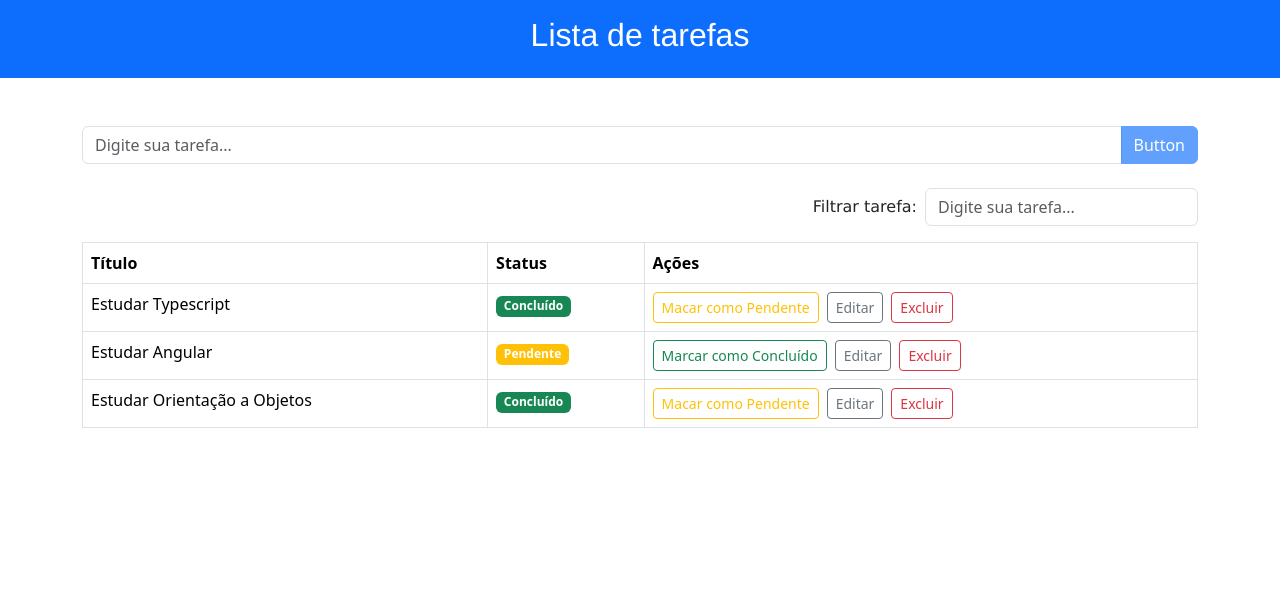
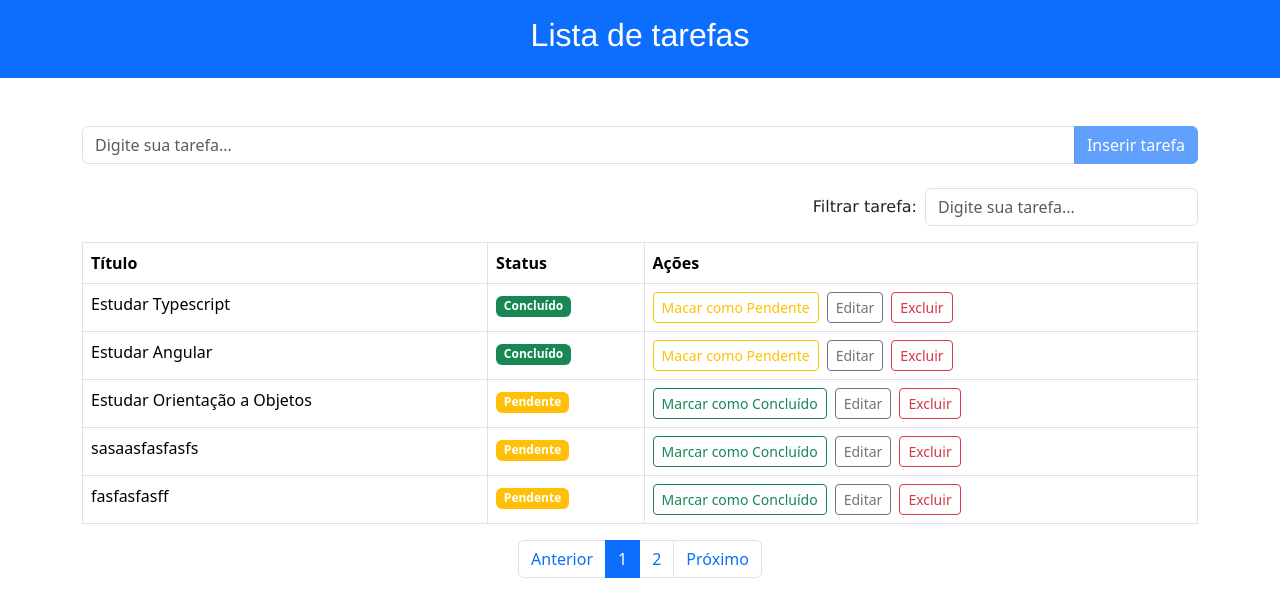
Before and after one commit to Renatonapoli/gerenciador-de-tarefas, an Angular app: page / in a window 1280 px wide. Shown: the top 616 px of the page. Built offline with nearby package versions, Linux system fonts and the light colour scheme; data requests are answered from the project's data file.

Commit message:
Paginacao das tarefas

```diff
--- a/db.json
+++ b/db.json
@@ -8,12 +8,42 @@
     {
       "id": "da3e",
       "titulo": "Estudar Angular",
-      "completo": false
+      "completo": true
     },
     {
       "id": "ce76",
       "titulo": "Estudar Orientação a Objetos",
-      "completo": true
+      "completo": false
+    },
+    {
+      "id": "17b1",
+      "titulo": "sasaasfasfasfs",
+      "completo": false
+    },
+    {
+      "id": "984a",
+      "titulo": "fasfasfasff",
+      "completo": false
+    },
+    {
+      "id": "05f8",
+      "titulo": "asfasfasfasfaf",
+      "completo": false
+    },
+    {
+      "id": "e455",
+      "titulo": "fafafsfasfasf",
+      "completo": false
+    },
+    {
+      "id": "8a0a",
+      "titulo": "fasfasfasasfsfsf",
+      "completo": false
+    },
+    {
+      "id": "796d",
+      "titulo": "asfasfasfasf",
+      "completo": false
     }
   ]
 }
--- a/src/app/components/task-form/task-form.component.html
+++ b/src/app/components/task-form/task-form.component.html
@@ -2,7 +2,7 @@
   <form [formGroup]="taskForm" (ngSubmit)="addTask()">
     <div class="input-group mb-3">
       <input type="text" id="titulo" class="form-control" placeholder="Digite sua tarefa..."  formControlName="titulo">
-      <button class="btn btn-primary" type="submit" id="button-addon1" [disabled]="taskForm.invalid">Button</button>
+      <button class="btn btn-primary" type="submit" id="button-addon1" [disabled]="taskForm.invalid">Inserir tarefa</button>
     </div>
   </form>
 </div>
--- a/src/app/components/task-list/task-list.component.html
+++ b/src/app/components/task-list/task-list.component.html
@@ -22,7 +22,7 @@
       </tr>
     </thead>
     <tbody>
-      <tr *ngFor="let task of filteredTasks()">
+      <tr *ngFor="let task of paginatedTasks()">
         <td>
           <span *ngIf="!task.editar">{{ task.titulo }}</span>
           <input *ngIf="task.editar" type="text" [(ngModel)]="task.titulo" class="form-control">
@@ -42,4 +42,19 @@
       </tr>
     </tbody>
   </table>
+
+  <nav>
+    <ul class="pagination justify-content-center mb-0">
+      <li class="page-item" [class.disable]="currentPage === 1">
+        <button class="page-link" (click)="prevPage()">Anterior</button>
+      </li>
+      <li class="page-item" *ngFor="let page of totalPagesArray(); let i = index"
+      [class.active]="currentPage === i + 1">
+      <button class="page-link" (click)="goToPage(i+1)">{{ i + 1 }}</button>
+      </li>
+      <li class="page-item" [class.disabled]="currentPage === totalPages()">
+        <button class="page-link" (click)="nextPage()">Próximo</button>
+      </li>
+    </ul>
+  </nav>
 </div>
--- a/src/app/components/task-list/task-list.component.ts
+++ b/src/app/components/task-list/task-list.component.ts
@@ -11,6 +11,8 @@ import { ToastService } from 'src/app/services/toast.service';
 export class TaskListComponent implements OnInit {
   tasks: Task[] = [];
   filterTask: string = '';
+  currentPage: number = 1;
+  itemsPerPage: number = 5;
 
   constructor(
     private taskService: TaskService,
@@ -77,4 +79,34 @@ export class TaskListComponent implements OnInit {
       task.titulo.toLowerCase().includes(this.filterTask.toLowerCase())
     );
   }
+
+  paginatedTasks(): Task[] {
+    const startIndex = (this.currentPage - 1) * this.itemsPerPage;
+    return this.filteredTasks().slice(
+      startIndex,
+      startIndex + this.itemsPerPage
+    );
+  }
+
+  totalPages(): number {
+    return Math.ceil(this.filteredTasks().length / this.itemsPerPage);
+  }
+
+  totalPagesArray(): number[] {
+    return Array(this.totalPages())
+      .fill(0)
+      .map((_, i) => i + 1);
+  }
+
+  goToPage(page: number) {
+    this.currentPage = page;
+  }
+
+  prevPage() {
+    if (this.currentPage > 1) this.currentPage--;
+  }
+
+  nextPage() {
+    if (this.currentPage < this.totalPages()) this.currentPage++;
+  }
 }
```
